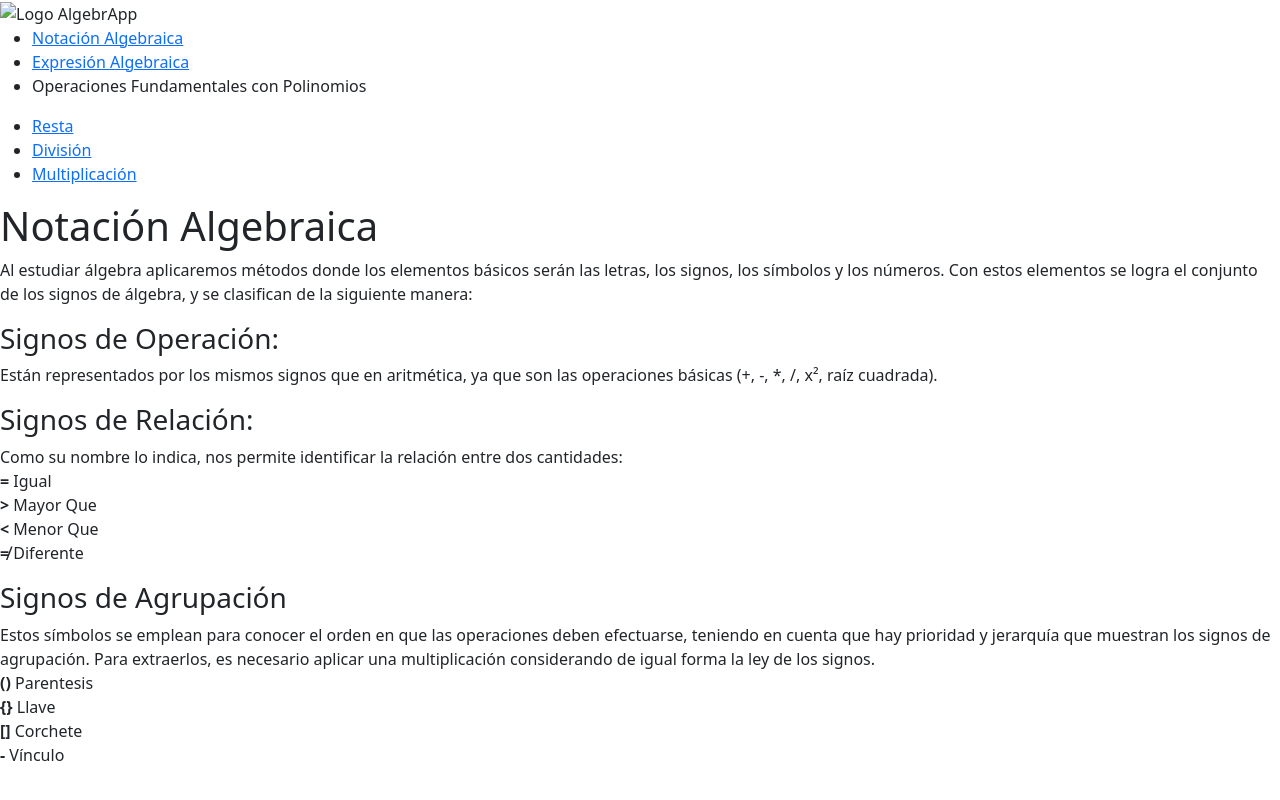
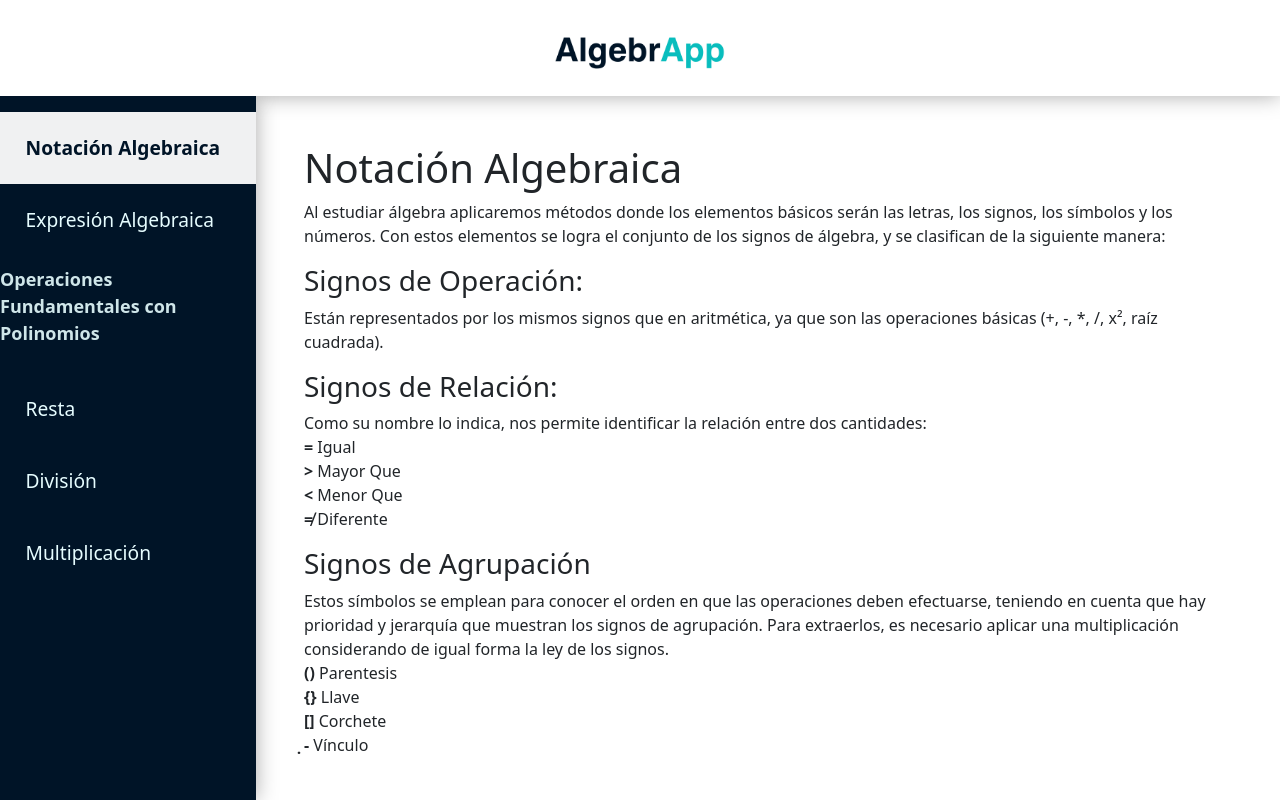
Before and after one commit to Fel-Bv/AlgebrApp, a plain HTML site: page tutorial/paso1.html in a window 1280 px wide. Drawn offline with nearby package versions, Linux system fonts and the light colour scheme; the site is published under a folder, as on GitHub Pages, so addresses that start at the root find nothing.

Commit message:
Add files via upload

```diff
--- a/tutorial/paso1.html
+++ b/tutorial/paso1.html
@@ -5,21 +5,21 @@
   <meta http-equiv="X-UA-Compatible" content="IE=edge">
   <meta name="viewport" content="width=device-width, initial-scale=1.0">
   <title>AlgebrApp</title>
-  <link rel="icon" type="image/x-icon" href="/static/img/favicon.ico">
+  <link rel="icon" type="image/x-icon" href="../static/img/favicon.ico">
   <link
     href="https://cdn.jsdelivr.net/npm/bootstrap@5.0.2/dist/css/bootstrap.min.css"
     integrity="sha384-EVSTQN3/azprG1Anm3QDgpJLIm9Nao0Yz1ztcQTwFspd3yD65VohhpuuCOmLASjC"
     crossorigin="anonymous"
     rel="stylesheet"
   >
-  <link rel="stylesheet" href="/static/css/estilos.css">
-  <link rel="stylesheet" href="/static/css/tutorial.css">
+  <link rel="stylesheet" href="../static/css/estilos.css">
+  <link rel="stylesheet" href="../static/css/tutorial.css">
 </head>
 <body>
   <header>
     <img
       class="header-logo"
-      src="/static/img/logo header.png"
+      src="../static/img/logo header.png"
       alt="Logo AlgebrApp"
       onclick="window.location.href = '/'"
     >
@@ -29,22 +29,22 @@
     <aside>
       <ul>
         <li class="seleccionado">
-          <a href="/tutorial/paso1.html">Notación Algebraica</a>
+          <a href="../tutorial/paso1.html">Notación Algebraica</a>
         </li>
         <li>
-          <a href="/tutorial/paso2.html">Expresión Algebraica</a>
+          <a href="../tutorial/paso2.html">Expresión Algebraica</a>
         </li>
         <li class="separador">
           <p>Operaciones Fundamentales con Polinomios</p>
         </li>
         <li>
-          <a href="/tutorial/paso3.html">Resta</a>
+          <a href="../tutorial/paso3.html">Resta</a>
         </li>
         <li>
-          <a href="/tutorial/paso4.html">División</a>
+          <a href="../tutorial/paso4.html">División</a>
         </li>
         <li>
-          <a href="/tutorial/paso5.html">Multiplicación</a>
+          <a href="../tutorial/paso5.html">Multiplicación</a>
         </li>
       </ul>
     </aside>
```
Also changed, not shown: index.html (+7 -7 lines), tutorial/paso2.html (+9 -9 lines), tutorial/paso3.html (+9 -9 lines).
